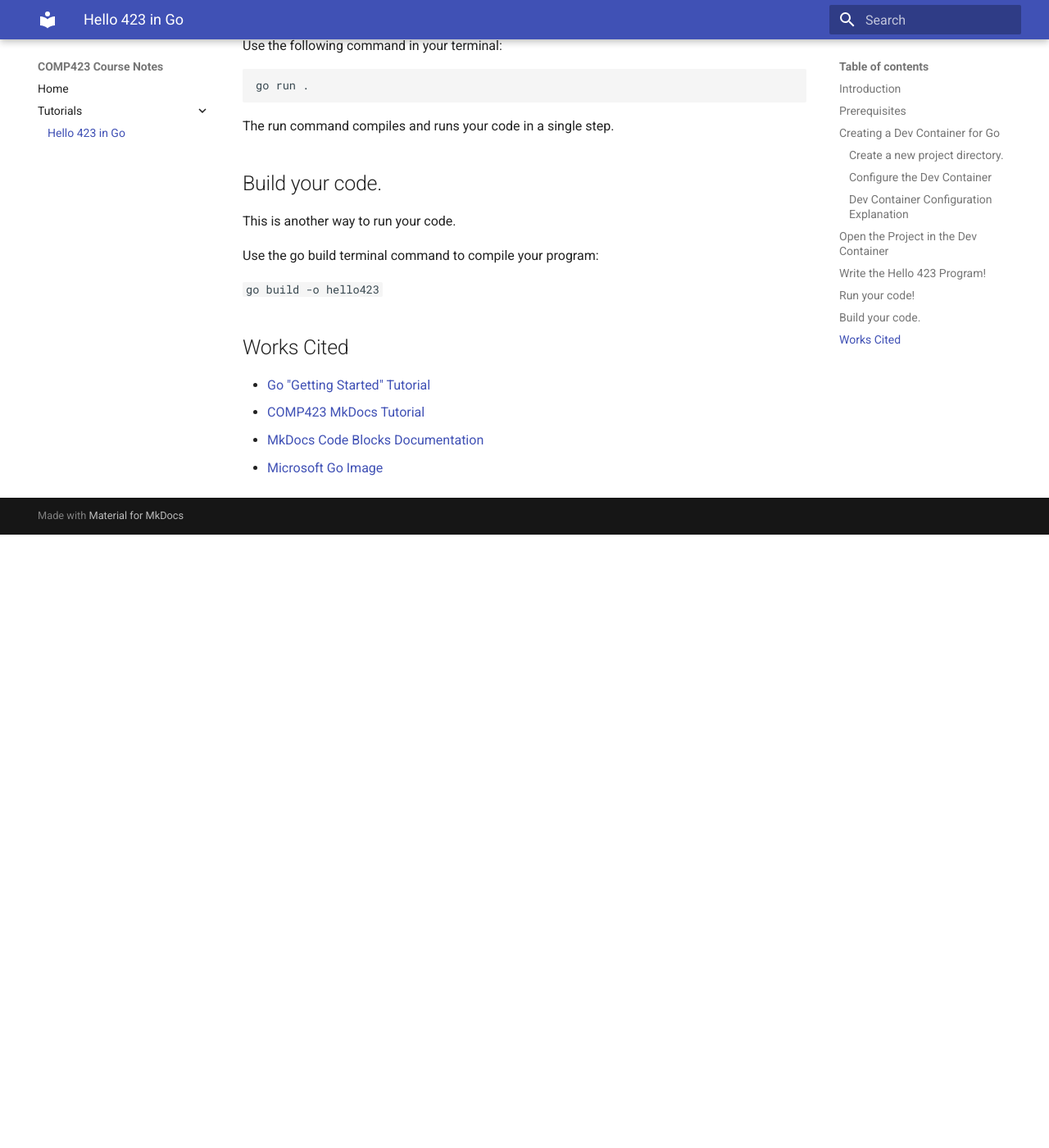
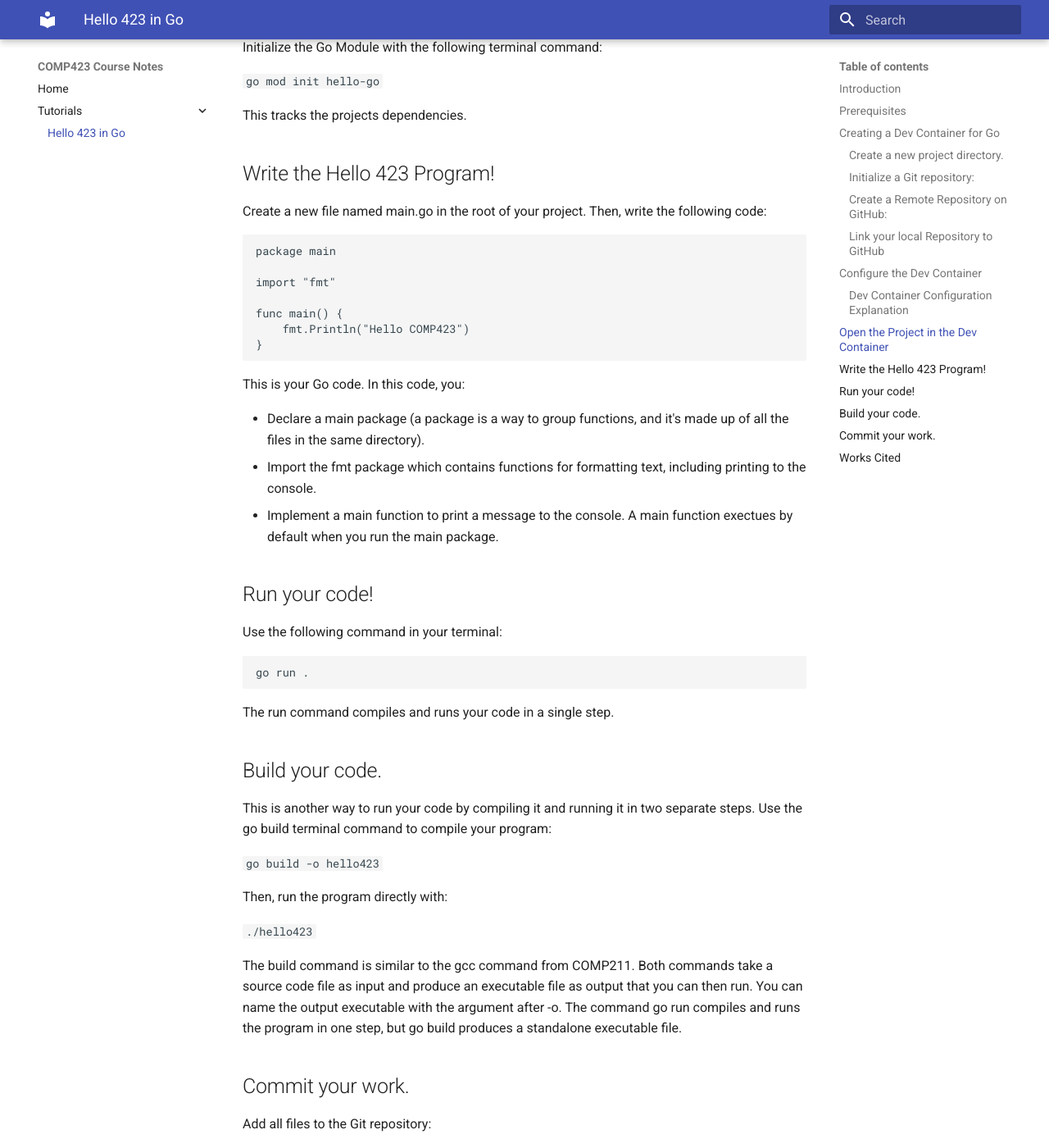
Before and after one commit to david-ona/comp423-course-notes, an MkDocs documentation site: the page built from docs/tutorials/go-setup.md, in a window 1280 px wide and 1400 px high, scrolled down 2375 px. Shown: the whole window at 82% size. Built offline with MkDocs 1.6.1 and Material for MkDocs 9.7.7, drawn with Linux system fonts in a browser that asks for light colours; before the commit the page ends 3027 px from its top, so only the background shows below that; some of the changed text lies outside the part shown.

Commit message:
Add instructions for initializing Git Repo

````diff
--- a/docs/tutorials/go-setup.md
+++ b/docs/tutorials/go-setup.md
@@ -17,14 +17,40 @@ This is a brief tutorial about how to write a "Hello COMP 423" program in Go usi
 ### Create a new project directory.
 In VS Code, open a new terminal and run the following commands:
 
-```mkdir <your-project-name>
-cd <your-project-name>```
+```
+mkdir <your-project-name>
+cd <your-project-name>
+```
 
-Initialize a Git repository:
+### Initialize a Git repository:
+
+Run:
 
 ```git init```
 
-### Configure the Dev Container
+### Create a Remote Repository on GitHub:
+
+1) Log Into GitHub and navigate to the Create a New Repository page
+
+2) Fill in the details:
+
+- Repository Name
+- Description
+- Visibility
+
+3) Click Create Repository
+
+### Link your local Repository to GitHub
+
+1) Add the GitHub repository as a remote:
+
+```git remote add origin https://github.com/<your-username>/<repo-name>```
+
+2) Push your local commits to the GitHub repository:
+
+```git push --set-upstream origin main```
+
+## Configure the Dev Container
 
 Create a .devcontainer folder:
 
@@ -34,8 +60,8 @@ Inside .devcontainer, create a devcontainer.json file, and add the following con
 
 ```
 {
-    "name": "Go Dev Container"
-    "image": "mcr.microsoft.com/devcontainers/go:1.23"
+    "name": "Go Dev Container",
+    "image": "mcr.microsoft.com/devcontainers/go:1.23",
     "customizations": {
         "vscode": {
             "extensions": ["golang.go"]
@@ -74,14 +100,15 @@ package main
 import "fmt"
 
 func main() {
-    fmt.Println("Hello COMP423)
+    fmt.Println("Hello COMP423")
 }
 ```
 
 This is your Go code. In this code, you:
--Declare a main package (a package is a way to group functions, and it's made up of all the files in the same directory).
--Import the fmt package which contains functions for formatting text, including printing to the console.
--Implement a main function to print a message to the console. A main function exectues by default when you run the main package.
+
+- Declare a main package (a package is a way to group functions, and it's made up of all the files in the same directory).
+- Import the fmt package which contains functions for formatting text, including printing to the console.
+- Implement a main function to print a message to the console. A main function exectues by default when you run the main package.
 
 ## Run your code!
 
@@ -95,11 +122,26 @@ The run command compiles and runs your code in a single step.
 
 ## Build your code.
 
-This is another way to run your code.
-
+This is another way to run your code by compiling it and running it in two separate steps.
 Use the go build terminal command to compile your program:
 
 ```go build -o hello423```
+
+Then, run the program directly with:
+
+```./hello423```
+
+The build command is similar to the gcc command from COMP211. Both commands take a source code file as input and produce an executable file as output that you can then run. You can name the output executable with the argument after -o. The command go run compiles and runs the program in one step, but go build produces a standalone executable file.
+
+## Commit your work.
+
+Add all files to the Git repository:
+
+```git add .```
+
+Commit your changes:
+
+```git commit -m <your meaningful commit message>```
 
 
 
````
